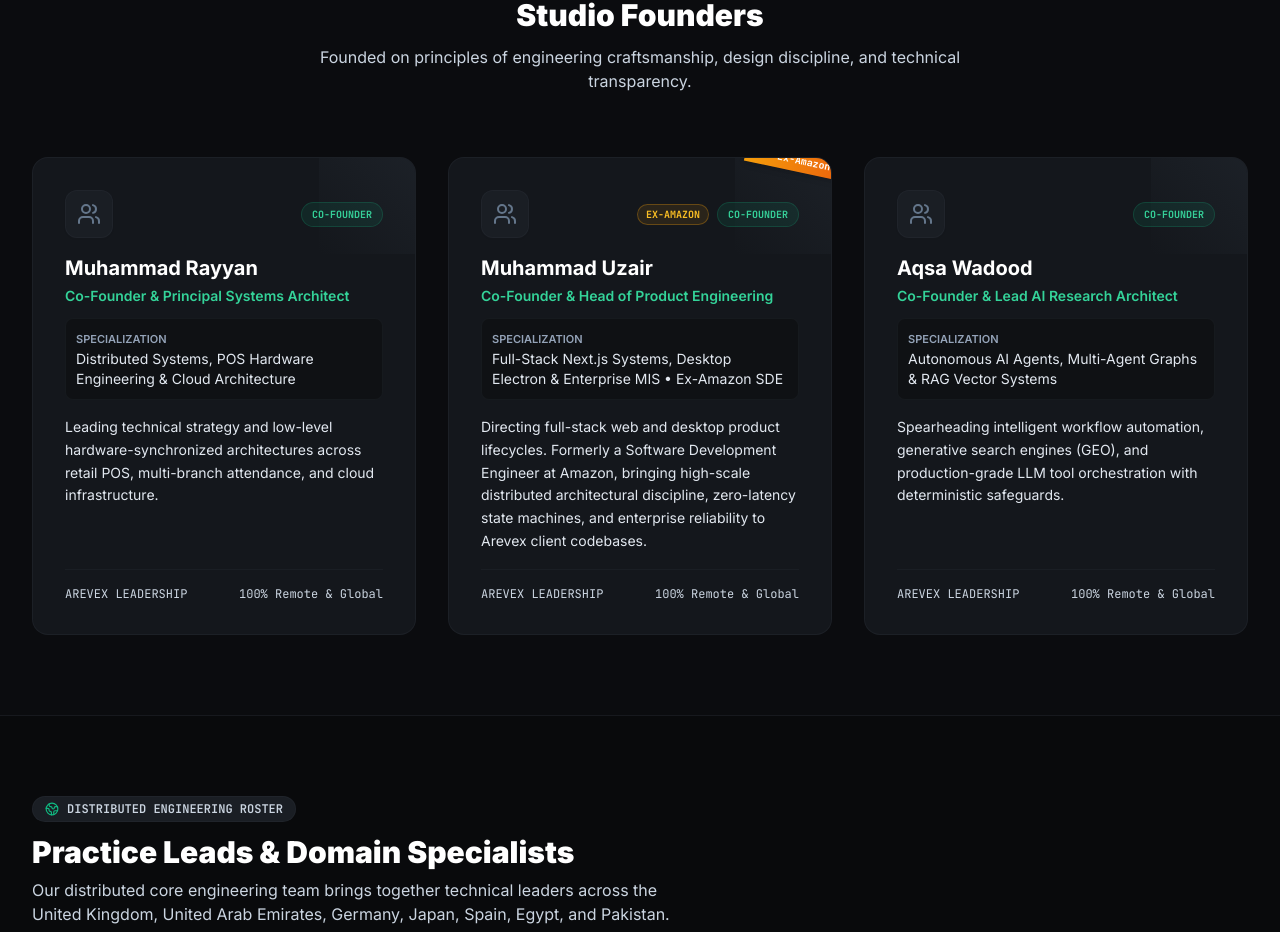
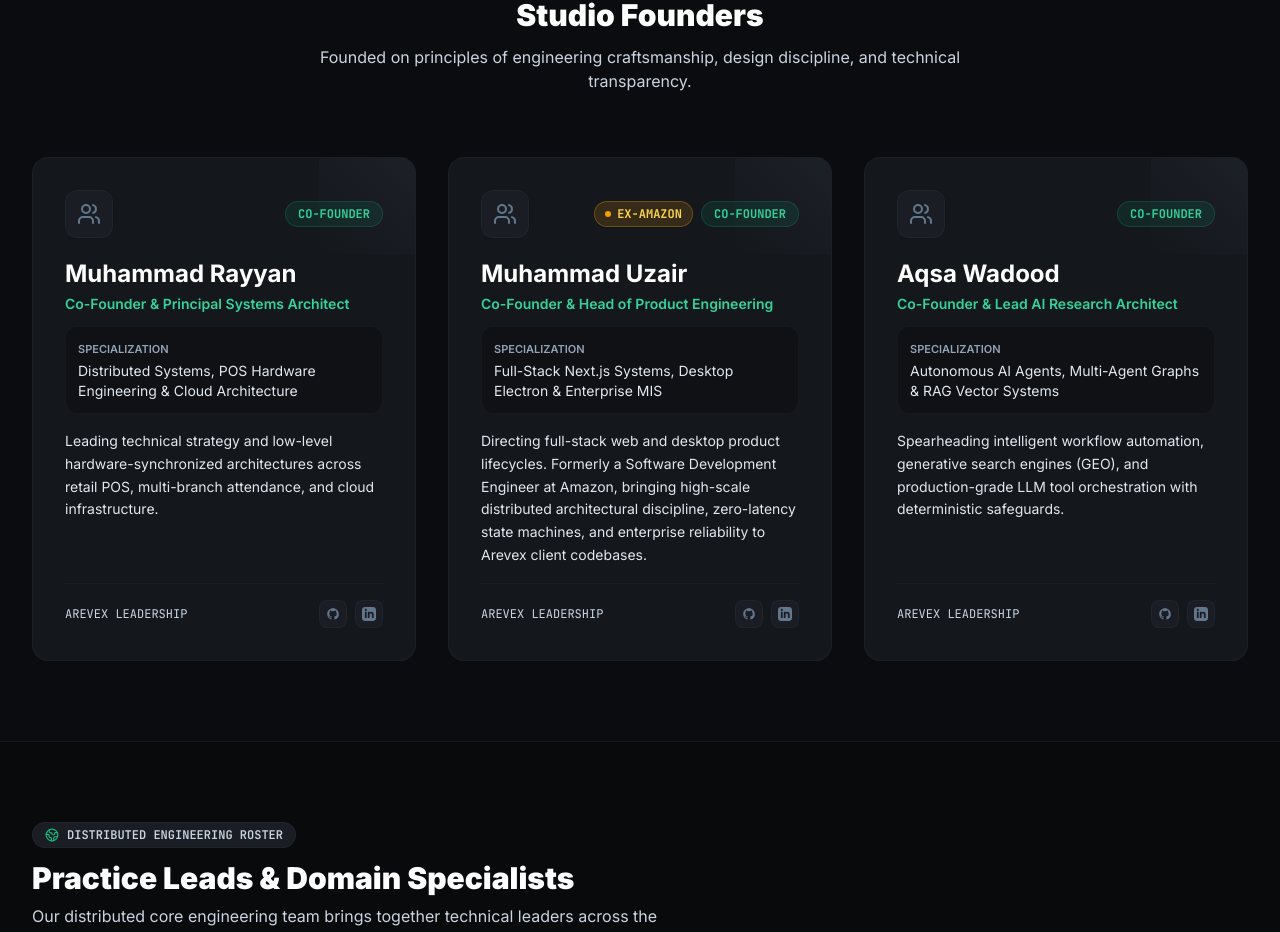
Before and after one commit to rayyankhan-devops/aravex-tech-studio, a Next.js app: page /about in a window 1280 px wide. Shown: the part 1213-2145 px from the top of the page. Built offline with nearby package versions, Linux system fonts and the light colour scheme; no server answers.

Commit message:
fix(team): polish Uzair founder card, remove clipped ribbon, and balance badge typography

```diff
--- a/src/app/about/page.tsx
+++ b/src/app/about/page.tsx
@@ -78,34 +78,30 @@ export default function AboutPage() {
             {COMPANY_INFO.founders.map((founder) => {
               const hasFormer = 'formerCompany' in founder && founder.formerCompany;
               return (
-                <Card key={founder.name} className="flex flex-col justify-between p-8 bg-[#F7F7F5] dark:bg-charcoal-850 border-gray-200 dark:border-graphite/40 shadow-sm hover:shadow-xl transition-all relative overflow-hidden">
-                  {hasFormer && (
-                    <div className="absolute top-0 right-0 transform translate-x-8 -translate-y-2 rotate-12 bg-gradient-to-r from-amber-500 to-orange-600 text-white text-[10px] font-mono font-bold px-8 py-1 shadow-md">
-                      {founder.formerCompany}
-                    </div>
-                  )}
+                <Card key={founder.name} className="flex flex-col justify-between p-8 bg-[#F7F7F5] dark:bg-charcoal-850 border-gray-200 dark:border-graphite/40 shadow-sm hover:shadow-xl transition-all">
                   <div>
-                    <div className="flex items-center justify-between mb-4">
+                    <div className="flex items-center justify-between mb-5">
                       <div className="w-12 h-12 rounded-xl bg-white dark:bg-charcoal-800 border border-gray-200 dark:border-graphite/40 flex items-center justify-center text-charcoal-800 dark:text-slate-muted shadow-sm">
                         <Users className="w-6 h-6" />
                       </div>
                       <div className="flex items-center gap-2">
                         {hasFormer && (
-                          <span className="font-mono text-[10px] uppercase px-2 py-0.5 rounded-full bg-amber-500/10 text-amber-700 dark:text-amber-400 font-bold border border-amber-500/30">
-                            {founder.formerCompany}
+                          <span className="font-mono text-xs uppercase px-2.5 py-1 rounded-full bg-amber-500/15 text-amber-800 dark:text-amber-300 font-bold border border-amber-500/30 flex items-center gap-1.5 shadow-sm">
+                            <span className="w-1.5 h-1.5 rounded-full bg-amber-500" />
+                            <span>{founder.formerCompany}</span>
                           </span>
                         )}
-                        <span className="font-mono text-[10px] uppercase px-2.5 py-1 rounded-full bg-emerald-500/10 text-emerald-600 dark:text-emerald-400 font-bold border border-emerald-500/20">
+                        <span className="font-mono text-xs uppercase px-3 py-1 rounded-full bg-emerald-500/10 text-emerald-600 dark:text-emerald-400 font-bold border border-emerald-500/20">
                           Co-Founder
                         </span>
                       </div>
                     </div>
-                    <h3 className="text-xl font-bold text-gray-950 dark:text-white mb-1">{founder.name}</h3>
+                    <h3 className="text-2xl font-bold text-gray-950 dark:text-white mb-1">{founder.name}</h3>
                     <span className="text-sm font-semibold text-emerald-700 dark:text-emerald-400 block mb-3">
                       {founder.role}
                     </span>
-                    <div className="p-2.5 rounded-lg bg-white/60 dark:bg-charcoal-900 border border-gray-200/60 dark:border-graphite/30 text-xs sm:text-sm font-sans text-gray-800 dark:text-slate-200 mb-4">
-                      <span className="text-[11px] uppercase text-gray-500 dark:text-slate-400 block font-semibold">Specialization</span>
+                    <div className="p-3 rounded-xl bg-white/70 dark:bg-charcoal-900 border border-gray-200/80 dark:border-graphite/30 text-xs sm:text-sm font-sans text-gray-800 dark:text-slate-200 mb-4">
+                      <span className="text-[11px] uppercase text-gray-500 dark:text-slate-400 block font-semibold mb-0.5">Specialization</span>
                       {founder.focus}
                     </div>
                     <p className="text-sm text-gray-700 dark:text-slate-200 leading-relaxed mb-4 font-normal">
@@ -114,7 +110,26 @@ export default function AboutPage() {
                   </div>
                   <div className="pt-4 border-t border-gray-200 dark:border-graphite/30 w-full flex items-center justify-between text-xs font-mono text-gray-600 dark:text-slate-300">
                     <span>AREVEX LEADERSHIP</span>
-                    <span>100% Remote &amp; Global</span>
+                    <div className="flex items-center gap-2">
+                      <a
+                        href={founder.github}
+                        target="_blank"
+                        rel="noopener noreferrer"
+                        className="p-1.5 rounded-lg bg-white dark:bg-charcoal-800 border border-gray-200 dark:border-graphite/40 text-gray-600 dark:text-slate-muted hover:text-black dark:hover:text-white transition-colors"
+                        aria-label={`${founder.name} GitHub`}
+                      >
+                        <GithubIcon className="w-3.5 h-3.5" />
+                      </a>
+                      <a
+                        href={founder.linkedin}
+                        target="_blank"
+                        rel="noopener noreferrer"
+                        className="p-1.5 rounded-lg bg-white dark:bg-charcoal-800 border border-gray-200 dark:border-graphite/40 text-gray-600 dark:text-slate-muted hover:text-black dark:hover:text-white transition-colors"
+                        aria-label={`${founder.name} LinkedIn`}
+                      >
+                        <LinkedinIcon className="w-3.5 h-3.5" />
+                      </a>
+                    </div>
                   </div>
                 </Card>
               );
--- a/src/components/home/TeamSection.tsx
+++ b/src/components/home/TeamSection.tsx
@@ -54,13 +54,7 @@ export function TeamSection() {
                 viewport={{ once: true }}
                 transition={{ delay: idx * 0.15, duration: 0.5 }}
               >
-                <Card className="h-full flex flex-col justify-between bg-[#F7F7F5] dark:bg-charcoal-950 border-gray-200 dark:border-graphite/50 p-8 shadow-sm hover:shadow-xl transition-all relative overflow-hidden group">
-                  {hasFormer && (
-                    <div className="absolute top-0 right-0 transform translate-x-8 -translate-y-2 rotate-12 bg-gradient-to-r from-amber-500 to-orange-600 text-white text-[10px] font-mono font-bold px-8 py-1 shadow-md">
-                      {founder.formerCompany}
-                    </div>
-                  )}
-
+                <Card className="h-full flex flex-col justify-between bg-[#F7F7F5] dark:bg-charcoal-950 border-gray-200 dark:border-graphite/50 p-8 shadow-sm hover:shadow-xl transition-all">
                   <div>
                     {/* Founder Icon & Badge */}
                     <div className="flex items-center justify-between mb-6">
@@ -69,8 +63,9 @@ export function TeamSection() {
                       </div>
                       <div className="flex items-center gap-2">
                         {hasFormer && (
-                          <span className="font-mono text-xs uppercase px-2.5 py-1 rounded-full bg-amber-500/10 text-amber-700 dark:text-amber-400 font-bold border border-amber-500/30">
-                            {founder.formerCompany}
+                          <span className="font-mono text-xs uppercase px-2.5 py-1 rounded-full bg-amber-500/15 text-amber-800 dark:text-amber-300 font-bold border border-amber-500/30 flex items-center gap-1.5 shadow-sm">
+                            <span className="w-1.5 h-1.5 rounded-full bg-amber-500" />
+                            <span>{founder.formerCompany}</span>
                           </span>
                         )}
                         <span className="font-mono text-xs uppercase px-3 py-1 rounded-full bg-emerald-500/10 text-emerald-600 dark:text-emerald-400 font-bold border border-emerald-500/20">
--- a/src/lib/brand.ts
+++ b/src/lib/brand.ts
@@ -127,7 +127,7 @@ export const COMPANY_INFO = {
       name: 'Muhammad Uzair',
       role: 'Co-Founder & Head of Product Engineering',
       formerCompany: 'Ex-Amazon',
-      focus: 'Full-Stack Next.js Systems, Desktop Electron & Enterprise MIS • Ex-Amazon SDE',
+      focus: 'Full-Stack Next.js Systems, Desktop Electron & Enterprise MIS',
       bio: 'Directing full-stack web and desktop product lifecycles. Formerly a Software Development Engineer at Amazon, bringing high-scale distributed architectural discipline, zero-latency state machines, and enterprise reliability to Arevex client codebases.',
       github: 'https://github.com/arevex',
       linkedin: 'https://linkedin.com',
```
